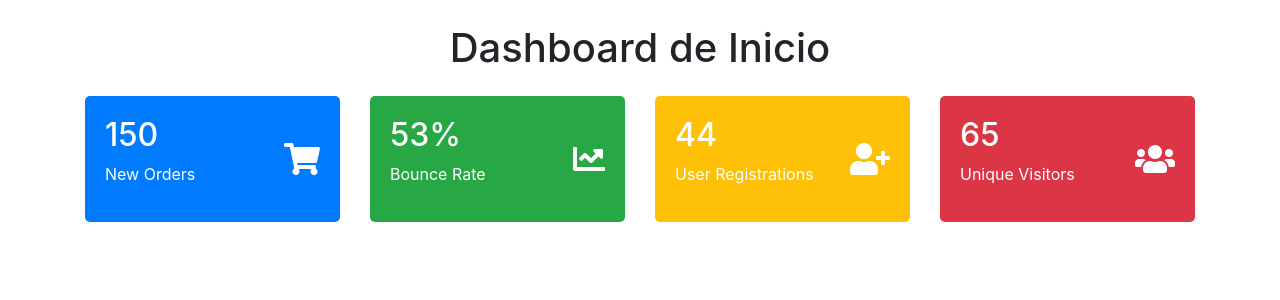
After one commit to KevinFabian10/Projecto, a PHP site: page /tallerPagina/views/inicio.php in a window 1280 px wide. The commit adds this page. Shown: the top 300 px of the page. Run offline with PHP 8.4, Linux system fonts and the light colour scheme.

Commit message:
Cambios primer pdf

```diff
--- /dev/null
+++ b/config/conexion.php
@@ -0,0 +1,33 @@
+<?php
+// Inicia la sesión si aún no está iniciada
+if (session_status() == PHP_SESSION_NONE) {
+    session_start();
+}
+
+class Conectar {
+    protected $dbh;
+
+    protected function Conexion() {
+        try {
+            // Configuración de conexión a la base de datos sin contraseña
+            $this->dbh = new PDO("mysql:host=localhost;dbname=test", "root", "");
+            // Establece el modo de error para lanzar excepciones
+            $this->dbh->setAttribute(PDO::ATTR_ERRMODE, PDO::ERRMODE_EXCEPTION);
+            return $this->dbh;
+        } catch (PDOException $e) {
+            // Imprime el mensaje de error en caso de falla
+            die("¡Error en la conexión a la base de datos!: " . $e->getMessage());
+        }
+    }
+
+    public function set_names() {
+        // Configura la conexión para usar UTF-8
+        return $this->Conexion()->query("SET NAMES 'utf8'");
+    }
+
+    public static function ruta() {
+        // Define la URL base de tu proyecto
+        return "http://localhost/tallerPagina/";
+    }
+}
+?>
--- /dev/null
+++ b/views/inicio.php
@@ -0,0 +1,91 @@
+<?php
+define("BASE_URL", "/Practica_Proyecto/views/");
+/* Llamamos al archivo de conexion.php */
+require_once("../config/conexion.php");
+if(isset($_SESSION["usu_id"])) {
+}
+?>
+
+<!DOCTYPE html>
+<html lang="es">
+<head>
+  <meta charset="UTF-8">
+  <meta name="viewport" content="width=device-width, initial-scale=1.0">
+  <title>Inicio - Administrador</title>
+  <!-- Font Awesome -->
+  <link rel="stylesheet" href="https://cdnjs.cloudflare.com/ajax/libs/font-awesome/5.15.4/css/all.min.css">
+  <!-- Bootstrap -->
+  <link rel="stylesheet" href="https://stackpath.bootstrapcdn.com/bootstrap/4.3.1/css/bootstrap.min.css">
+  <!-- Custom CSS for styling boxes -->
+  <style>
+    .info-box {
+      display: flex;
+      align-items: center;
+      justify-content: space-between;
+      padding: 20px;
+      color: #fff;
+      border-radius: 5px;
+      margin-bottom: 20px;
+    }
+    .bg-blue { background-color: #007bff; }
+    .bg-green { background-color: #28a745; }
+    .bg-yellow { background-color: #ffc107; }
+    .bg-red { background-color: #dc3545; }
+    .info-box i {
+      font-size: 2em;
+    }
+  </style>
+</head>
+<body>
+
+<div class="container my-4">
+  <h1 class="text-center mb-4">Dashboard de Inicio</h1>
+  <div class="row">
+    <!-- Box 1 -->
+    <div class="col-lg-3 col-md-6">
+      <div class="info-box bg-blue">
+        <div>
+          <h2>150</h2>
+          <p>New Orders</p>
+        </div>
+        <i class="fas fa-shopping-cart"></i>
+      </div>
+    </div>
+    <!-- Box 2 -->
+    <div class="col-lg-3 col-md-6">
+      <div class="info-box bg-green">
+        <div>
+          <h2>53%</h2>
+          <p>Bounce Rate</p>
+        </div>
+        <i class="fas fa-chart-line"></i>
+      </div>
+    </div>
+    <!-- Box 3 -->
+    <div class="col-lg-3 col-md-6">
+      <div class="info-box bg-yellow">
+        <div>
+          <h2>44</h2>
+          <p>User Registrations</p>
+        </div>
+        <i class="fas fa-user-plus"></i>
+      </div>
+    </div>
+    <!-- Box 4 -->
+    <div class="col-lg-3 col-md-6">
+      <div class="info-box bg-red">
+        <div>
+          <h2>65</h2>
+          <p>Unique Visitors</p>
+        </div>
+        <i class="fas fa-users"></i>
+      </div>
+    </div>
+  </div>
+</div>
+
+<!-- jQuery and Bootstrap JS -->
+<script src="https://code.jquery.com/jquery-3.3.1.min.js"></script>
+<script src="https://stackpath.bootstrapcdn.com/bootstrap/4.3.1/js/bootstrap.bundle.min.js"></script>
+</body>
+</html>
--- /dev/null
+++ b/views/logout.php
@@ -0,0 +1,6 @@
+<?php
+require_once("config/conexion.php");
+session_destroy();
+header("Location:" . Conectar::ruta() . "index.php");
+exit();
+?>
```
Also changed, not shown: conexion.php/conexion.php (deleted, +0 -15 lines), models/usuario.php (added, +49 -0 lines), views/404.php (+20 -0 lines), views/home.php (+20 -0 lines), views/login.php (+37 -3 lines).
